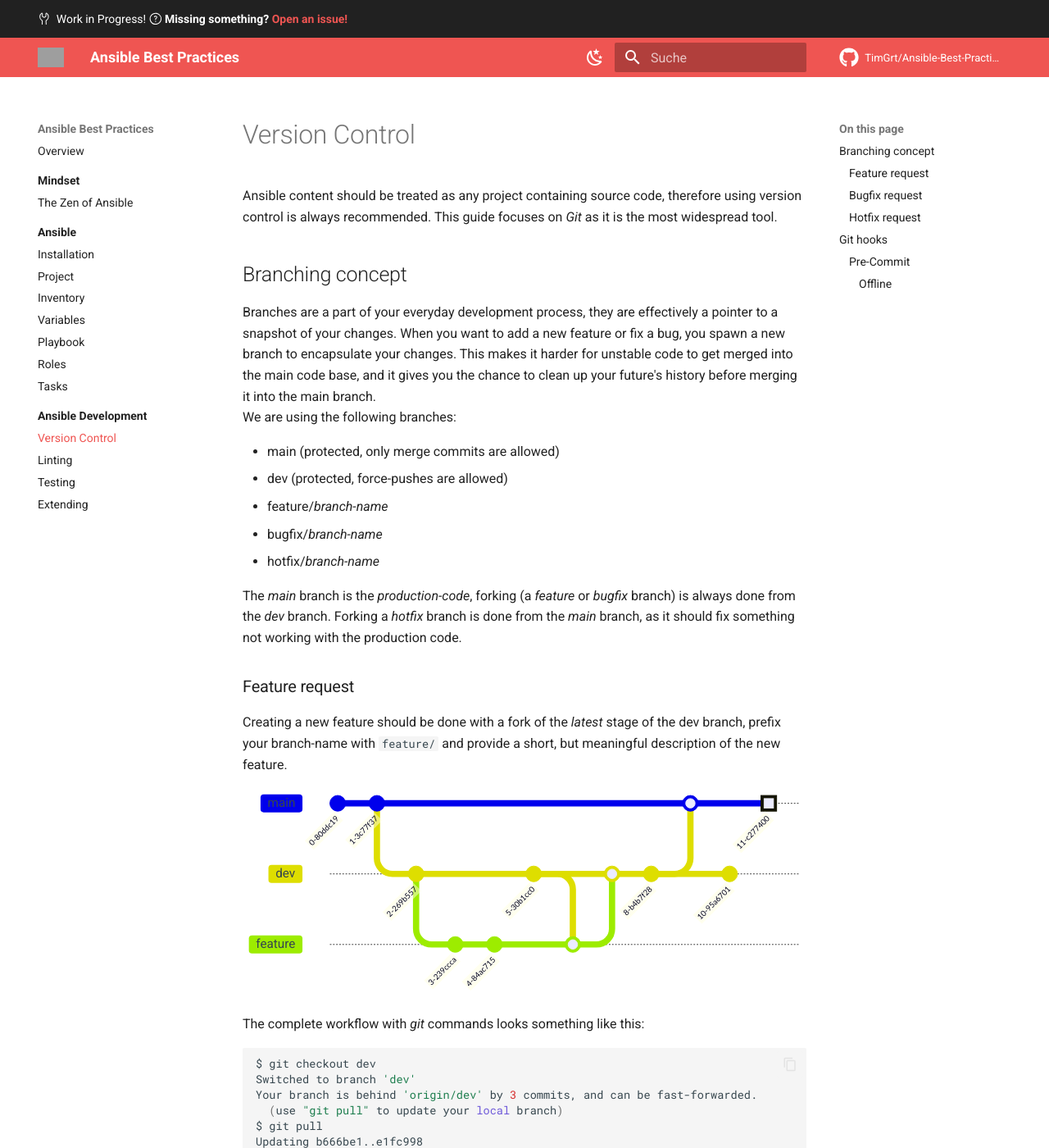
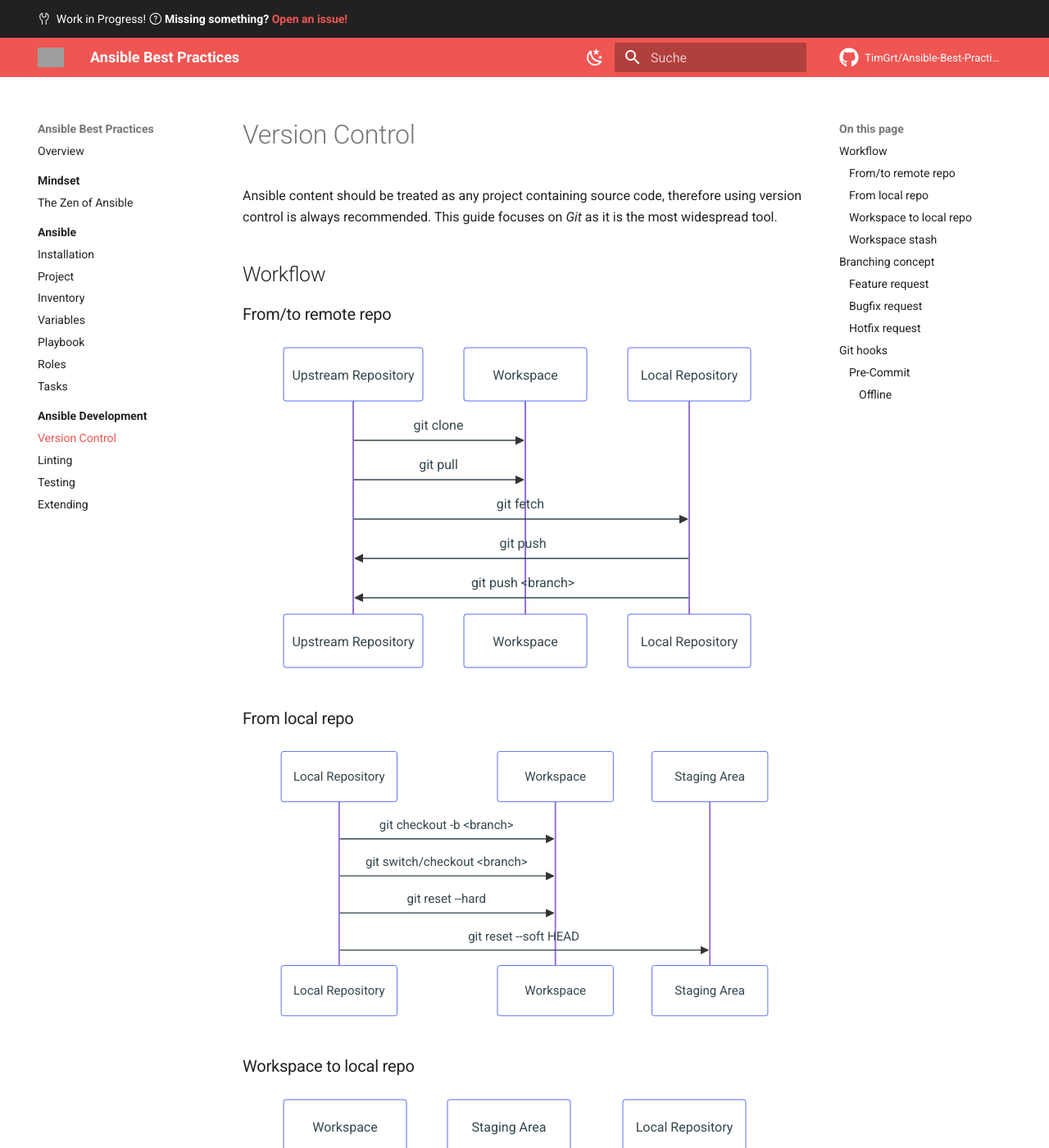
Before and after one commit to TimGrt/Ansible-Best-Practices, an MkDocs documentation site: the page built from docs/development/git.md, in a window 1280 px wide and 1400 px high. Shown: the whole window at 82% size. Built offline with MkDocs 1.6.1 and Material for MkDocs 9.7.7, drawn with Linux system fonts in a browser that asks for light colours; comment, search, counter and statistics services are not loaded; grey boxes are pictures that could not be loaded.

Commit message:
Add mermaid diagrams

````diff
--- a/docs/development/git.md
+++ b/docs/development/git.md
@@ -1,6 +1,47 @@
 # Version Control
 
 Ansible content should be treated as any project containing source code, therefore using version control is always recommended. This guide focuses on *Git* as it is the most widespread tool.
+
+## Workflow
+
+### From/to remote repo
+
+``` mermaid
+sequenceDiagram
+  Upstream Repository->>Workspace: git clone
+  Upstream Repository->>Workspace: git pull
+  Upstream Repository->>Local Repository: git fetch
+  Local Repository->>Upstream Repository: git push
+  Local Repository->>Upstream Repository: git push <branch>
+```
+
+### From local repo
+
+``` mermaid
+sequenceDiagram
+  Local Repository->>Workspace: git checkout -b <branch>
+  Local Repository->>Workspace: git switch/checkout <branch>
+  Local Repository->>Workspace: git reset --hard
+  Local Repository->>Staging Area: git reset --soft HEAD
+```
+
+### Workspace to local repo
+
+``` mermaid
+sequenceDiagram
+  Workspace->>Staging Area: git add
+  Workspace->>Staging Area: git add -A
+  Staging Area->>Local Repository: git commit -m "Text"
+```
+
+### Workspace stash
+
+``` mermaid
+sequenceDiagram
+  Workspace->>Stash: git stash
+  Stash->>Wokspace: git stash apply
+  Stash->>Wokspace: git stash pop
+```
 
 ## Branching concept
 
````
